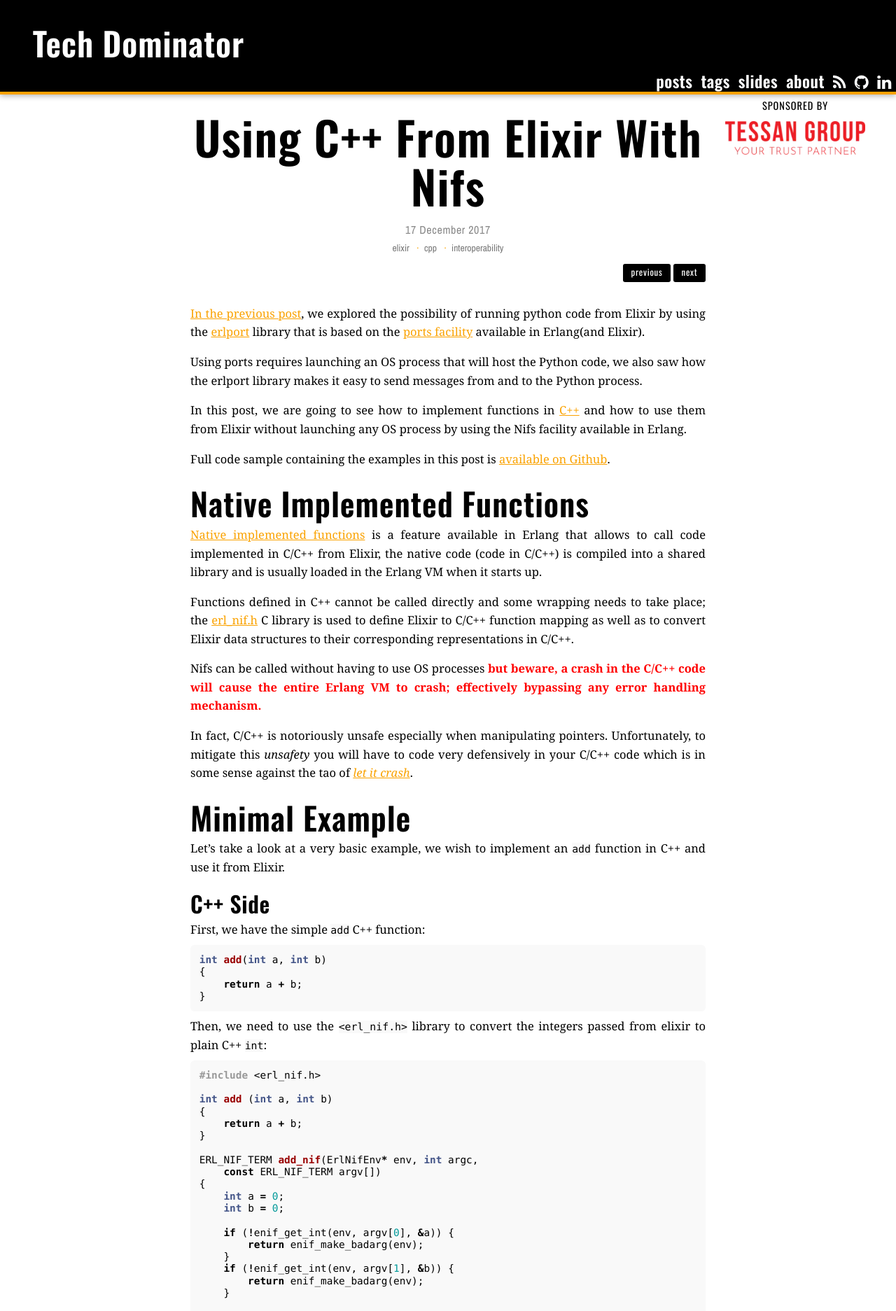
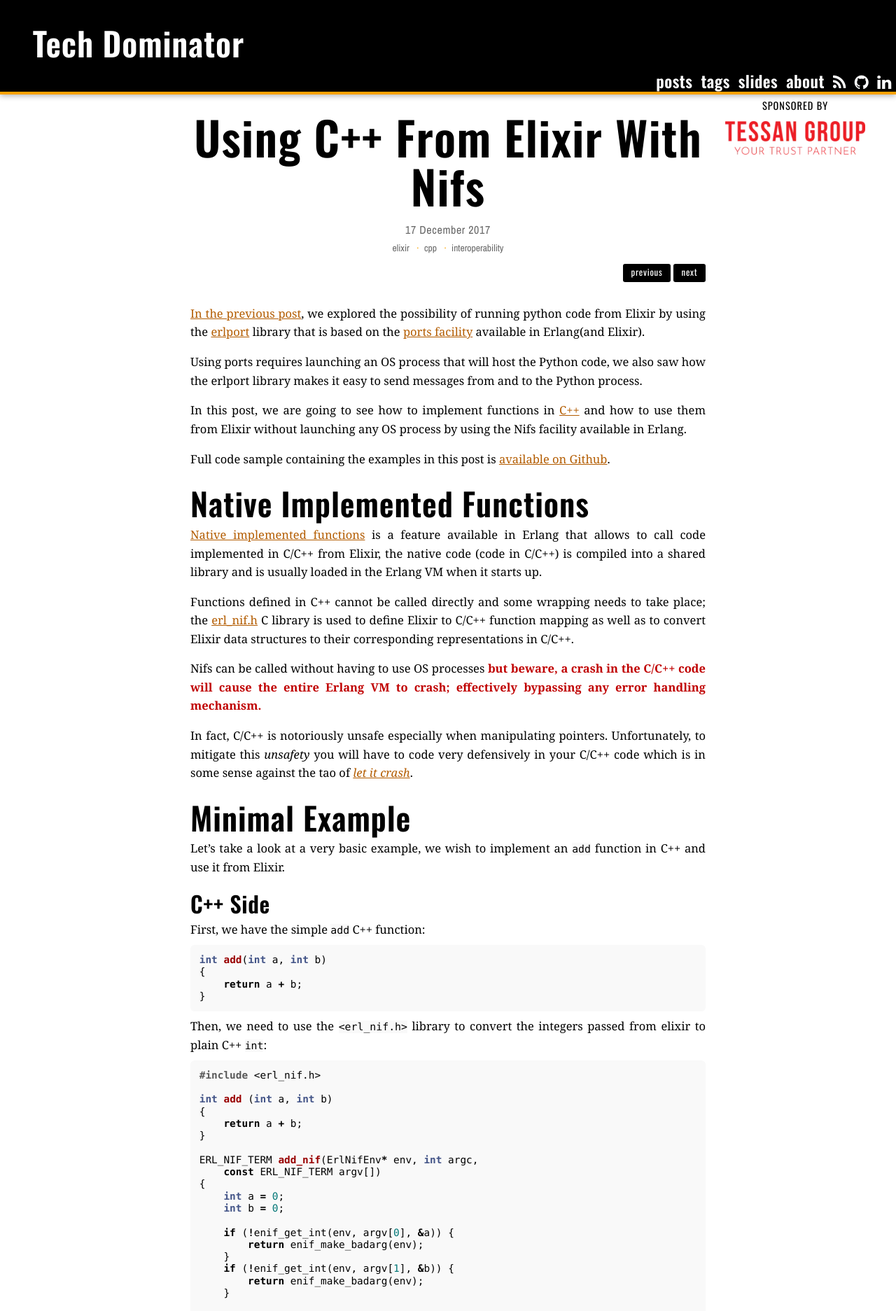
Before and after one commit to MissaouiChedy/MissaouiChedy.github.io, a Jekyll site: the page built from _posts/2017-12-17-using-cpp-elixir-nifs.md, in a window 1280 px wide. Shown: the top 1873 px of the page at 70% size. Built offline with Jekyll 4.4.1, drawn with Linux system fonts in a browser that asks for light colours; nearby versions of some CDN libraries; comment, search, counter and statistics services are not loaded.

Commit message:
style: adjusted colors for accessibility

```diff
--- a/_includes/critical-styles.scss
+++ b/_includes/critical-styles.scss
@@ -5,6 +5,9 @@ $header-font: "Oswald", "Helvetica", "Sans Serif";
 $code-font: "consolas", "Inconsolata", "monospace", "Sans Serif";
 $time-fonts: "Archivo Narrow", "Oswald", "Helvetica", "Sans Serif";
 $my-orange: #FAA200;
+// Slightly darker variant of the brand orange that meets WCAG AA (4.5:1) on white/#f9f9f9 backgrounds.
+// Use for text links; keep $my-orange for decorative accents and text on dark backgrounds.
+$link-orange: #B35C00;
 $code-background-color: #f9f9f9;
 
 @mixin on-mobile() {
@@ -84,7 +87,7 @@ time {
 	font-family: $time-fonts;
 	font-weight: normal;
 	font-size: 1em;
-	color: #888;
+	color: #666;
 	letter-spacing: 0.04em;
 }
 
@@ -161,17 +164,17 @@ article.post
 			justify-content: center;
 			margin-top: 0.6em;
 			li {
-				color: #777;
+				color: #666;
 				font-family: $time-fonts;
 				font-size: 0.85em;
 				line-height: 1.4;
 				text-transform: lowercase;
 				a {
-					color: #777;
+					color: #666;
 					font-size: inherit;
 					&:hover,
 					&:focus-visible {
-						color: $my-orange;
+						color: $link-orange;
 					}
 				}
 				&:not(:last-child)::after {
@@ -196,7 +199,7 @@ article.post
 				font-size: 0.8em;
 				transition: background-color 0.2s ease;
 				&:hover {
-					background-color: $my-orange;
+					background-color: $link-orange;
 				}
 			}
 		}
@@ -219,7 +222,7 @@ article.post
 					font-weight: normal;
 					color: black;
 					&:hover {
-						color: $my-orange;
+						color: $link-orange;
 					}
 				}
 			}
@@ -230,7 +233,7 @@ article.post
 	}
 	%regular-link {
 		text-decoration: underline;
-		color: $my-orange;
+		color: $link-orange;
 		font-weight: 400;
 	}
 	div.content {
@@ -247,7 +250,7 @@ article.post
 				width: 1.1em;
 				height: 1.1em;
 				margin-left: 0.35em;
-				color: #999;
+				color: #767676;
 				opacity: 0;
 				vertical-align: middle;
 				font-size: 0.6em;
@@ -260,7 +263,7 @@ article.post
 			}
 
 			.heading-anchor-link:hover {
-				color: $my-orange;
+				color: $link-orange;
 			}
 		}
 	}
@@ -379,7 +382,7 @@ article.post
 			a {
 				text-decoration: none;
 				background-color: transparent;
-				color: $my-orange;
+				color: $link-orange;
 				font-size: 1em;
 			}
 		}
@@ -457,7 +460,7 @@ div.archives
 
 			padding: 0;
 			&:hover {
-				color: $my-orange;
+				color: $link-orange;
 			}
 		}
 
@@ -504,7 +507,7 @@ section.tags-index {
 				}
 				.tag-count {
 					flex: 0 0 auto;
-					color: #777;
+					color: #666;
 					font-family: $time-fonts;
 					font-size: 0.8em;
 					white-space: nowrap;
@@ -524,7 +527,7 @@ main.tag-results {
 		font-family: $default-font-family;
 		font-size: $default-font-size;
 		a {
-			color: $my-orange;
+			color: $link-orange;
 			text-decoration: underline;
 		}
 	}
@@ -539,18 +542,18 @@ main.tag-results {
 		header {
 			padding-bottom: 0.8em;
 			.tag-back {
-				color: #777;
+				color: #666;
 				font-family: $time-fonts;
 				font-size: 0.9em;
 				&:hover {
-					color: $my-orange;
+					color: $link-orange;
 				}
 			}
 			h1 {
 				padding-bottom: 0.1em;
 			}
 			p {
-				color: #777;
+				color: #666;
 				font-family: $time-fonts;
 			}
 		}
@@ -603,17 +606,17 @@ footer.site-footer
 	margin-bottom: 0.2em;
 	max-width: 30em;
 	a {
-		color: $my-orange;
+		color: $link-orange;
 		text-decoration: underline;
 	}
 }
 span.danger {
-	color: red;
+	color: #C00000;
 	font-weight: bold;
 }
 
 .comment-error-message {
-	color: red;
+	color: #C00000;
 	font-weight: bold;
 	text-align: center;
 	font-size: 1.2em;
@@ -647,7 +650,7 @@ blockquote {
 		font-style: normal;
 		font-size: 0.85em;
 		font-family: $time-fonts;
-		color: $my-orange;
+		color: $link-orange;
 		text-transform: uppercase;
 		letter-spacing: 0.08em;
 
--- a/_sass/highlight.scss
+++ b/_sass/highlight.scss
@@ -1,33 +1,33 @@
 .highlight  { background: #ffffff; }
-.highlight .c { color: #999988; font-style: italic } /* Comment */
+.highlight .c { color: #666666; font-style: italic } /* Comment */
 .highlight .err { color: #a61717; background-color: #e3d2d2 } /* Error */
 .highlight .k { font-weight: bold } /* Keyword */
 .highlight .o { font-weight: bold } /* Operator */
-.highlight .cm { color: #999988; font-style: italic } /* Comment.Multiline */
-.highlight .cp { color: #999999; font-weight: bold } /* Comment.Preproc */
-.highlight .c1 { color: #999988; font-style: italic } /* Comment.Single */
-.highlight .cs { color: #999999; font-weight: bold; font-style: italic } /* Comment.Special */
+.highlight .cm { color: #666666; font-style: italic } /* Comment.Multiline */
+.highlight .cp { color: #595959; font-weight: bold } /* Comment.Preproc */
+.highlight .c1 { color: #666666; font-style: italic } /* Comment.Single */
+.highlight .cs { color: #595959; font-weight: bold; font-style: italic } /* Comment.Special */
 .highlight .gd { color: #000000; background-color: #ffdddd } /* Generic.Deleted */
 .highlight .gd .x { color: #000000; background-color: #ffaaaa } /* Generic.Deleted.Specific */
 .highlight .ge { font-style: italic } /* Generic.Emph */
 .highlight .gr { color: #aa0000 } /* Generic.Error */
-.highlight .gh { color: #999999 } /* Generic.Heading */
+.highlight .gh { color: #666666 } /* Generic.Heading */
 .highlight .gi { color: #000000; background-color: #ddffdd } /* Generic.Inserted */
 .highlight .gi .x { color: #000000; background-color: #aaffaa } /* Generic.Inserted.Specific */
-.highlight .go { color: #888888 } /* Generic.Output */
+.highlight .go { color: #666666 } /* Generic.Output */
 .highlight .gp { color: #555555 } /* Generic.Prompt */
 .highlight .gs { font-weight: bold } /* Generic.Strong */
-.highlight .gu { color: #aaaaaa } /* Generic.Subheading */
+.highlight .gu { color: #595959 } /* Generic.Subheading */
 .highlight .gt { color: #aa0000 } /* Generic.Traceback */
 .highlight .kc { font-weight: bold } /* Keyword.Constant */
 .highlight .kd { font-weight: bold } /* Keyword.Declaration */
 .highlight .kp { font-weight: bold } /* Keyword.Pseudo */
 .highlight .kr { font-weight: bold } /* Keyword.Reserved */
 .highlight .kt { color: #445588; font-weight: bold } /* Keyword.Type */
-.highlight .m { color: #009999 } /* Literal.Number */
+.highlight .m { color: #007676 } /* Literal.Number */
 .highlight .s { color: #d14 } /* Literal.String */
 .highlight .na { color: #008080 } /* Name.Attribute */
-.highlight .nb { color: #0086B3 } /* Name.Builtin */
+.highlight .nb { color: #005F80 } /* Name.Builtin */
 .highlight .nc { color: #445588; font-weight: bold } /* Name.Class */
 .highlight .no { color: #008080 } /* Name.Constant */
 .highlight .ni { color: #800080 } /* Name.Entity */
@@ -38,10 +38,10 @@
 .highlight .nv { color: #008080 } /* Name.Variable */
 .highlight .ow { font-weight: bold } /* Operator.Word */
 .highlight .w { color: #bbbbbb } /* Text.Whitespace */
-.highlight .mf { color: #009999 } /* Literal.Number.Float */
-.highlight .mh { color: #009999 } /* Literal.Number.Hex */
-.highlight .mi { color: #009999 } /* Literal.Number.Integer */
-.highlight .mo { color: #009999 } /* Literal.Number.Oct */
+.highlight .mf { color: #007676 } /* Literal.Number.Float */
+.highlight .mh { color: #007676 } /* Literal.Number.Hex */
+.highlight .mi { color: #007676 } /* Literal.Number.Integer */
+.highlight .mo { color: #007676 } /* Literal.Number.Oct */
 .highlight .sb { color: #d14 } /* Literal.String.Backtick */
 .highlight .sc { color: #d14 } /* Literal.String.Char */
 .highlight .sd { color: #d14 } /* Literal.String.Doc */
@@ -50,11 +50,11 @@
 .highlight .sh { color: #d14 } /* Literal.String.Heredoc */
 .highlight .si { color: #d14 } /* Literal.String.Interpol */
 .highlight .sx { color: #d14 } /* Literal.String.Other */
-.highlight .sr { color: #009926 } /* Literal.String.Regex */
+.highlight .sr { color: #00731D } /* Literal.String.Regex */
 .highlight .s1 { color: #d14 } /* Literal.String.Single */
 .highlight .ss { color: #990073 } /* Literal.String.Symbol */
-.highlight .bp { color: #999999 } /* Name.Builtin.Pseudo */
+.highlight .bp { color: #666666 } /* Name.Builtin.Pseudo */
 .highlight .vc { color: #008080 } /* Name.Variable.Class */
 .highlight .vg { color: #008080 } /* Name.Variable.Global */
 .highlight .vi { color: #008080 } /* Name.Variable.Instance */
-.highlight .il { color: #009999 } /* Literal.Number.Integer.Long */
+.highlight .il { color: #007676 } /* Literal.Number.Integer.Long */
```
